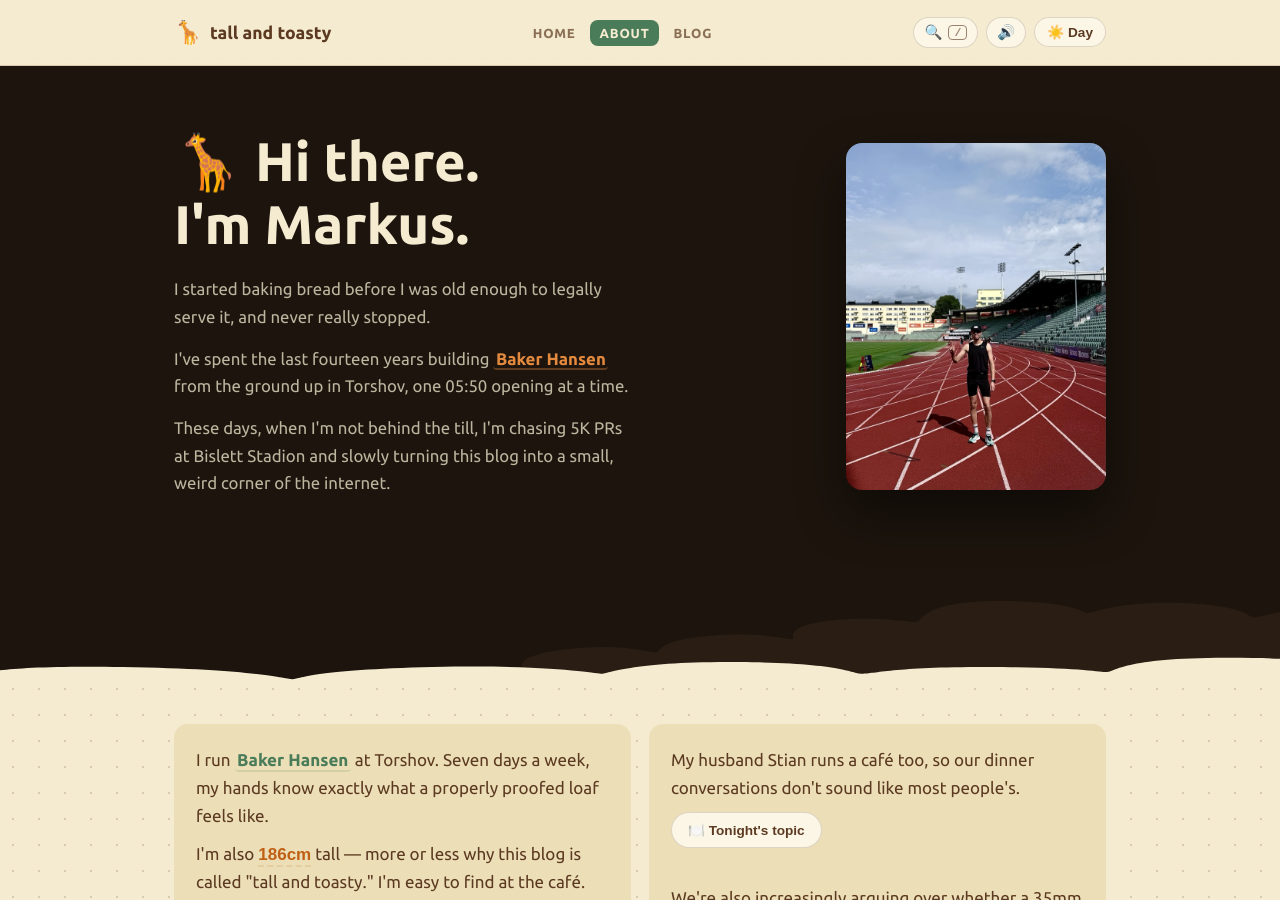
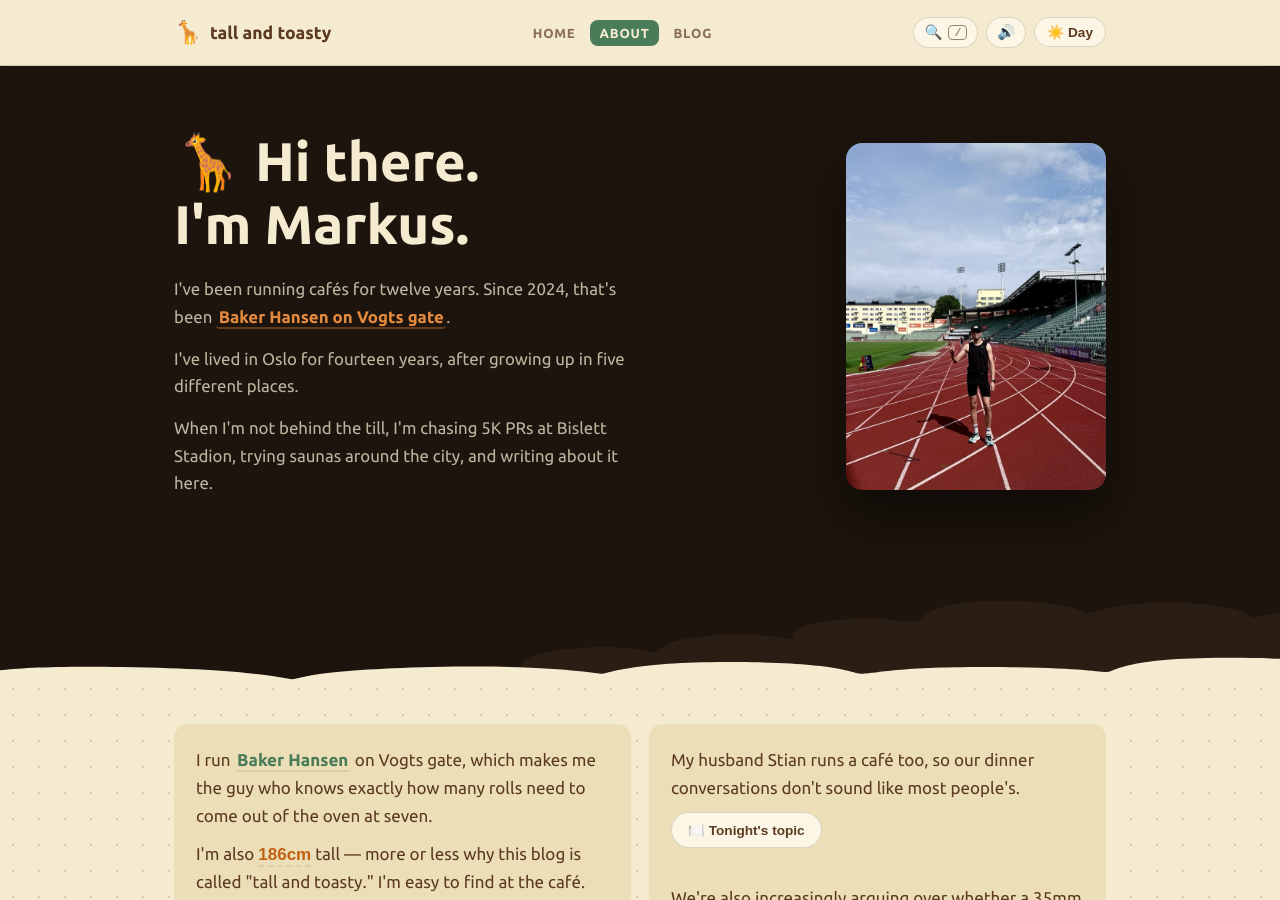
Before and after one commit to markuslyngmo/tallandtoasty, a Jekyll site: the page built from about.md, in a window 1280 px wide and 900 px high. Built offline with Jekyll 4.4.1, drawn with Linux system fonts in a browser that asks for light colours.

Commit message:
Rewrite About hero with only true facts
The hero text I wrote earlier invented details: baking bread as a
kid, building Baker Hansen from the ground up in Torshov for fourteen
years (fourteen is how long Markus has lived in Oslo; he has run the
Vogts gate café since 2024). Replaced with facts that can be sourced
from Markus or his own posts: twelve years of running cafés, Vogts
gate since 2024, fourteen years in Oslo. Also fixed the "at Torshov"
claim in the first card and swapped the made-up "seven days a week"
line for his original "rolls out of the oven at seven" line.

Co-Authored-By: Claude Sonnet 5.5 <noreply@anthropic.com>

```diff
--- a/about.md
+++ b/about.md
@@ -8,9 +8,9 @@ description: "Café owner, runner, and general five-country kid. A few facts abo
   <div class="dark-hero-inner">
     <div class="dark-hero-text">
       <h1>🦒 Hi there.<br>I'm Markus.</h1>
-      <p>I started baking bread before I was old enough to legally serve it, and never really stopped.</p>
-      <p>I've spent the last fourteen years building <a href="https://maps.app.goo.gl/asKFtVdchrPNeq5p8">Baker Hansen</a> from the ground up in Torshov, one 05:50 opening at a time.</p>
-      <p>These days, when I'm not behind the till, I'm chasing 5K PRs at Bislett Stadion and slowly turning this blog into a small, weird corner of the internet.</p>
+      <p>I've been running cafés for twelve years. Since 2024, that's been <a href="https://maps.app.goo.gl/asKFtVdchrPNeq5p8">Baker Hansen on Vogts gate</a>.</p>
+      <p>I've lived in Oslo for fourteen years, after growing up in five different places.</p>
+      <p>When I'm not behind the till, I'm chasing 5K PRs at Bislett Stadion, trying saunas around the city, and writing about it here.</p>
     </div>
     <div class="dark-hero-photo-wrap">
       <img class="dark-hero-photo" src="{{ '/assets/images/blog/img_1259.jpeg' | relative_url }}" alt="Markus at Bislett Stadion">
@@ -25,7 +25,7 @@ description: "Café owner, runner, and general five-country kid. A few facts abo
 <div class="content-wrap">
   <div class="about-grid">
     <div class="about-card reveal">
-      <p>I run <a href="https://maps.app.goo.gl/asKFtVdchrPNeq5p8">Baker Hansen</a> at Torshov. Seven days a week, my hands know exactly what a properly proofed loaf feels like.</p>
+      <p>I run <a href="https://maps.app.goo.gl/asKFtVdchrPNeq5p8">Baker Hansen</a> on Vogts gate, which makes me the guy who knows exactly how many rolls need to come out of the oven at seven.</p>
       <p>I'm also <button class="height-toggle-btn" id="height-toggle" type="button">186cm</button> tall — more or less why this blog is called "tall and toasty." I'm easy to find at the café. I'm the tall one.</p>
       <button class="about-card-btn" id="oven-btn" type="button">🥐 What's fresh right now?</button>
       <p class="about-card-note" id="oven-note"></p>
```
